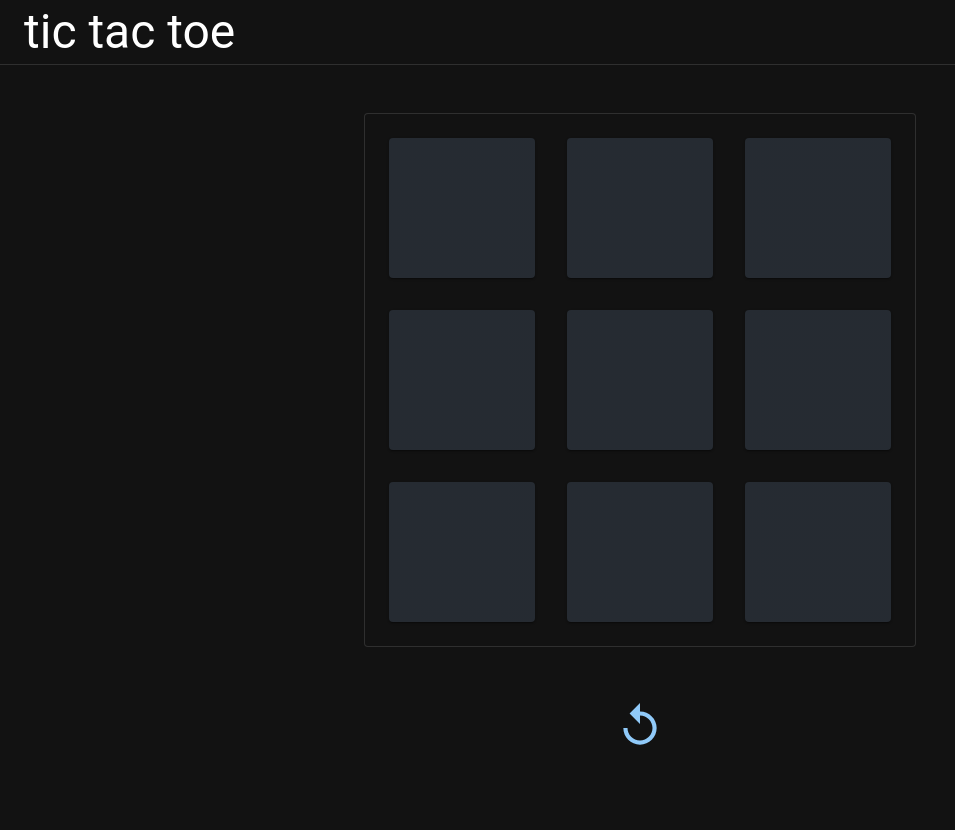
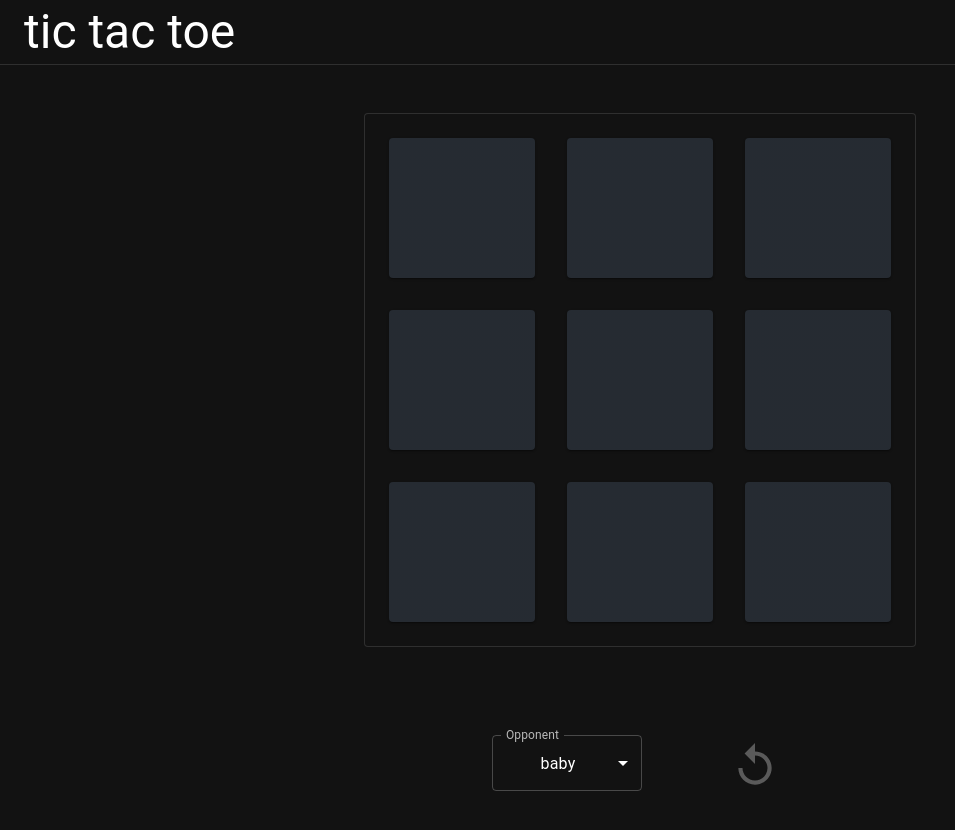
Before and after one commit to brotatotes/tictactoe, a React (Vite) app: page / in a window 1280 px wide. Shown: the top 830 px of the page, without its empty margins (0-955 px from the left). Built offline with nearby package versions, Linux system fonts and the light colour scheme.

Commit message:
add opponent selector

```diff
--- /dev/null
+++ b/src/tsx/TicTacToeBase.tsx
@@ -0,0 +1,74 @@
+export abstract class TicTacToeBase {
+  protected board: TicTacToePiece[];
+
+  constructor() {
+    this.board = new Array(9).fill(TicTacToePiece.None);
+  }
+
+  public getBoard() {
+    return this.board;
+  }
+
+  public getPiece(index: number) {
+    return this.board[index];
+  }
+
+  public setPiece(index: number, piece: TicTacToePiece) {
+    this.board[index] = piece;
+  }
+
+  public isBoardEmpty(): boolean {
+    return this.board.every((p) => p === TicTacToePiece.None)
+  }
+
+  public getWinner(): TicTacToePiece {
+    return this.checkRowWinner() || this.checkColWinner() || this.checkDiagWinner();
+  }
+
+  public isGameOver(): boolean {
+    return this.getWinner() !== TicTacToePiece.None || this.board.every((p) => p !== TicTacToePiece.None);
+  }
+
+  public abstract getBestMove(player: TicTacToePiece): number
+
+  private checkRowWinner(): TicTacToePiece {
+    for (let r = 0; r < 3; r++) {
+      let winner = this.checkArrWinner([r * 3, r * 3 + 1, r * 3 + 2]);
+      if (winner) {
+        return winner;
+      }
+    }
+
+    return TicTacToePiece.None;
+  }
+
+  private checkColWinner(): TicTacToePiece {
+    for (let c = 0; c < 3; c++) {
+      let winner = this.checkArrWinner([c, c + 3, c + 6]);
+      if (winner) {
+        return winner;
+      }
+    }
+
+    return TicTacToePiece.None;
+  }
+
+  private checkDiagWinner(): TicTacToePiece {
+    return this.checkArrWinner([0, 4, 8]) || this.checkArrWinner([2, 4, 6]);
+  }
+
+  private checkArrWinner(arr: number[]): TicTacToePiece {
+    let pieces = arr.map(i => this.board[i]);
+    if (pieces.every((v) => v === pieces[0])) {
+      return pieces[0];
+    }
+
+    return TicTacToePiece.None;
+  }
+}
+
+export enum TicTacToePiece {
+  None = 0,
+  X,
+  O,
+}
--- /dev/null
+++ b/src/tsx/TicTacToeRandom.tsx
@@ -0,0 +1,12 @@
+import { TicTacToeBase, TicTacToePiece } from "./TicTacToeBase";
+
+export class TicTacToeRandom extends TicTacToeBase {
+  public getBestMove(_: TicTacToePiece): number {
+    let botIndex = Math.floor(Math.random() * 9);
+    while (this.getPiece(botIndex) !== TicTacToePiece.None) {
+      botIndex = Math.floor(Math.random() * 9);
+    }
+
+    return botIndex;
+  }
+}
--- /dev/null
+++ b/src/tsx/TicTacToeToddler.tsx
@@ -0,0 +1,101 @@
+import { TicTacToeBase, TicTacToePiece } from "./TicTacToeBase";
+
+export class TicTacToeToddler extends TicTacToeBase {
+  public getBestMove(player: TicTacToePiece): number {
+    let possibleMoves = [...Array(9).keys()].filter((i) => this.board[i] === TicTacToePiece.None);
+    let diag1 = [0, 4, 8];
+    let diag2 = [2, 4, 6];
+
+    // Win if possible.
+    for (let move of possibleMoves) {
+      let r = Math.floor(move / 3);
+      let c = move % 3;
+
+      let row = [r * 3, r * 3 + 1, r * 3 + 2];
+      let col = [c, c + 3, c + 6];
+
+      if (this.hasTwo(player, row)) {
+        return move;
+      }
+
+      if (this.hasTwo(player, col)) {
+        return move;
+      }
+
+      if (diag1.includes(move) && this.hasTwo(player, diag1)) {
+        return move;
+      }
+
+      if (diag2.includes(move) && this.hasTwo(player, diag2)) {
+        return move;
+      }
+    }
+
+    // Block opponent if possible.
+    for (let move of possibleMoves) {
+      let r = Math.floor(move / 3);
+      let c = move % 3;
+
+      let row = [r * 3, r * 3 + 1, r * 3 + 2];
+      let col = [c, c + 3, c + 6];
+
+      let otherPlayer = TicTacToePiece.X;
+      if (player === TicTacToePiece.X) {
+        otherPlayer = TicTacToePiece.O;
+      }
+
+      if (this.hasTwo(otherPlayer, row)) {
+        return move;
+      }
+
+      if (this.hasTwo(otherPlayer, col)) {
+        return move;
+      }
+
+      if (diag1.includes(move) && this.hasTwo(otherPlayer, diag1)) {
+        return move;
+      }
+
+      if (diag2.includes(move) && this.hasTwo(otherPlayer, diag2)) {
+        return move;
+      }
+    }
+
+    // No immediate win or block possible. Get 2 in a row.
+    for (let move of possibleMoves) {
+      let r = Math.floor(move / 3);
+      let c = move % 3;
+
+      let row = [r * 3, r * 3 + 1, r * 3 + 2];
+      let col = [c, c + 3, c + 6];
+
+      if (this.hasOne(player, row)) {
+        return move;
+      }
+
+      if (this.hasOne(player, col)) {
+        return move;
+      }
+
+      if (diag1.includes(move) && this.hasOne(player, diag1)) {
+        return move;
+      }
+
+      if (diag2.includes(move) && this.hasOne(player, diag2)) {
+        return move;
+      }
+    }
+
+    return possibleMoves[Math.floor(Math.random() * possibleMoves.length)];
+  }
+
+  private hasTwo(player: TicTacToePiece, arr: number[]): boolean {
+    return arr.filter((i) => this.board[i] === player).length === 2
+      && arr.filter((i) => this.board[i] === TicTacToePiece.None).length === 1;
+  }
+
+  private hasOne(player: TicTacToePiece, arr: number[]): boolean {
+    return arr.filter((i) => this.board[i] === player).length === 1
+      && arr.filter((i) => this.board[i] === TicTacToePiece.None).length === 2;
+  }
+}
--- a/src/tsx/app.tsx
+++ b/src/tsx/app.tsx
@@ -3,7 +3,7 @@ import { createRoot } from 'react-dom/client';
 import { ThemeProvider, createTheme } from '@mui/material/styles';
 import CssBaseline from '@mui/material/CssBaseline';
 import { AppBar, Toolbar, Typography } from '@mui/material';
-import { TicTacToe } from './tictactoe';
+import { TicTacToe } from './TicTacToe';
 
 const darkTheme = createTheme({
   palette: {
--- a/src/tsx/tictactoe.tsx
+++ b/src/tsx/tictactoe.tsx
@@ -1,20 +1,29 @@
 import * as React from 'react';
-import { Paper, Grid, Box, Button, Container, Typography } from "@mui/material";
+import { Paper, Grid, Box, Button, Container, Typography, FormControl, InputLabel, Select, MenuItem } from "@mui/material";
 import CloseIcon from '@mui/icons-material/Close';
 import RadioButtonUncheckedIcon from '@mui/icons-material/RadioButtonUnchecked';
 import ReplayIcon from '@mui/icons-material/Replay';
+import { TicTacToeRandom as TicTacToeBaby } from './TicTacToeRandom';
+import { TicTacToePiece } from './TicTacToeBase';
+import { TicTacToeToddler } from './TicTacToeToddler';
+
+enum Opponent {
+  Baby,
+  Toddler,
+}
 
 export class TicTacToe extends React.Component<{}> {
   state = {
-    tictactoe: new TTTGame(),
-    winner: TTTPiece.None
+    tictactoe: new TicTacToeBaby(),
+    winner: TicTacToePiece.None,
+    nextOpponent: Opponent.Baby
   }
 
-  getSquare(piece: TTTPiece, index: number) {
+  getSquare(piece: TicTacToePiece, index: number) {
     let icon = <div />
-    if (piece === TTTPiece.X) {
+    if (piece === TicTacToePiece.X) {
       icon = <CloseIcon sx={{ fontSize: "85px" }} />
-    } else if (piece === TTTPiece.O) {
+    } else if (piece === TicTacToePiece.O) {
       icon = <RadioButtonUncheckedIcon sx={{ fontSize: "70px" }} />
     }
 
@@ -26,14 +35,13 @@ export class TicTacToe extends React.Component<{}> {
   }
 
   clickSquare(index: number) {
-    if (!this.state.tictactoe.isGameOver() && this.state.tictactoe.getPiece(index) === TTTPiece.None) {
-      this.state.tictactoe.setPiece(index, TTTPiece.X)
+    if (!this.state.tictactoe.isGameOver() && this.state.tictactoe.getPiece(index) === TicTacToePiece.None) {
+      this.state.tictactoe.setPiece(index, TicTacToePiece.X)
       let winner = this.state.tictactoe.getWinner()
 
       if (!this.state.tictactoe.isGameOver()) {
-        // let botMove = this.state.tictactoe.getRandomMove(TTTPiece.O)
-        let botMove = this.state.tictactoe.getBestMove(TTTPiece.O)
-        this.state.tictactoe.setPiece(botMove, TTTPiece.O)
+        let botMove = this.state.tictactoe.getBestMove(TicTacToePiece.O)
+        this.state.tictactoe.setPiece(botMove, TicTacToePiece.O)
         winner = this.state.tictactoe.getWinner()
       }
 
@@ -43,8 +51,8 @@ export class TicTacToe extends React.Component<{}> {
 
   getResultText() {
     let text = "it's a tie 🥲"
-    if (this.state.winner !== TTTPiece.None) {
-      text = (this.state.winner === TTTPiece.X ? "nice job i guess 🙄" : "how did you lose? 🤣")
+    if (this.state.winner !== TicTacToePiece.None) {
+      text = (this.state.winner === TicTacToePiece.X ? "amazing 🙄" : "how did you lose? 🤣")
     }
 
     return (
@@ -54,8 +62,35 @@ export class TicTacToe extends React.Component<{}> {
     )
   }
 
+  getResetButton() {
+    return (
+      <Button disabled={this.state.tictactoe.isBoardEmpty() && this.opponentMatchesGame()} onClick={() => this.resetGame()} sx={{ marginLeft: 10 }}>
+        <ReplayIcon sx={{ fontSize: "50px" }} />
+        {/* <Typography variant="h4" color="inherit" noWrap sx={{ textAlign: 'center' }}>
+          Apply
+        </Typography> */}
+      </Button>
+    )
+  }
+
+  opponentMatchesGame() {
+    return this.state.nextOpponent === Opponent.Baby && this.state.tictactoe instanceof TicTacToeBaby
+      || this.state.nextOpponent === Opponent.Toddler && this.state.tictactoe instanceof TicTacToeToddler
+  }
+
   resetGame() {
-    this.setState({ tictactoe: new TTTGame(), winner: TTTPiece.None })
+    let gameType = TicTacToeBaby
+    if (this.state.nextOpponent === Opponent.Toddler) {
+      gameType = TicTacToeToddler
+    }
+
+    console.log(gameType)
+
+    this.setState({ tictactoe: new gameType(), winner: TicTacToePiece.None })
+  }
+
+  changeOpponent(event) {
+    this.setState({ nextOpponent: event.target.value })
   }
 
   render() {
@@ -77,10 +112,21 @@ export class TicTacToe extends React.Component<{}> {
             </Grid>
           </Box>
         </Paper>
-        <Box textAlign='center' sx={{ minHeight: 100 }}>
-          <Button onClick={() => this.resetGame()}>
-            <ReplayIcon sx={{ fontSize: "50px" }} />
-          </Button>
+        <Box textAlign='center' sx={{ minHeight: 100, p: 5 }}>
+          <FormControl sx={{ minWidth: 150 }}>
+            <InputLabel id="demo-simple-select-label">Opponent</InputLabel>
+            <Select
+              labelId="demo-simple-select-label"
+              id="demo-simple-select"
+              value={this.state.nextOpponent}
+              label="Opponent"
+              onChange={(e) => this.changeOpponent(e)}
+            >
+              <MenuItem value={Opponent.Baby}>baby</MenuItem>
+              <MenuItem value={Opponent.Toddler}>toddler</MenuItem>
+            </Select>
+          </FormControl>
+          {this.getResetButton()}
         </Box>
         <Box textAlign='center' sx={{ minHeight: 80 }}>
           {this.state.tictactoe.isGameOver() ? this.getResultText() : null}
@@ -89,162 +135,3 @@ export class TicTacToe extends React.Component<{}> {
     )
   }
 }
-
-enum TTTPiece {
-  None = 0,
-  X,
-  O,
-}
-
-class TTTGame {
-  private board: TTTPiece[]
-
-  constructor() {
-    this.board = new Array(9).fill(TTTPiece.None)
-  }
-
-  public getBoard() {
-    return this.board
-  }
-
-  public getPiece(index: number) {
-    return this.board[index]
-  }
-
-  public setPiece(index: number, piece: TTTPiece) {
-    this.board[index] = piece
-  }
-
-  public getWinner(): TTTPiece {
-    return this.checkRowWinner() || this.checkColWinner() || this.checkDiagWinner()
-  }
-
-  public isGameOver(): boolean {
-    return this.getWinner() !== TTTPiece.None || this.board.every((p) => p !== TTTPiece.None)
-  }
-
-  public getRandomMove(player: TTTPiece): number {
-    let botIndex = Math.floor(Math.random() * 9)
-    while (this.getPiece(botIndex) !== TTTPiece.None) {
-      botIndex = Math.floor(Math.random() * 9)
-    }
-
-    return botIndex
-  }
-
-  public getBestMove(player: TTTPiece): number {
-    let possibleMoves = [...Array(9).keys()].filter((i) => this.board[i] === TTTPiece.None)
-    let diag1 = [0, 4, 8]
-    let diag2 = [2, 4, 6]
-
-    // Win if possible.
-    for (let move of possibleMoves) {
-      let r = Math.floor(move / 3)
-      let c = move % 3
-
-      let row = [r * 3, r * 3 + 1, r * 3 + 2]
-      let col = [c, c + 3, c + 6]
-
-      if (this.hasTwo(player, row)) {
-        return move
-      }
-
-      if (this.hasTwo(player, col)) {
-        return move
-      }
-
-      if (diag1.includes(move) && this.hasTwo(player, diag1)) {
-        return move
-      }
-
-      if (diag2.includes(move) && this.hasTwo(player, diag2)) {
-        return move
-      }
-    }
-
-    // Block opponent if possible.
-    for (let move of possibleMoves) {
-      let r = Math.floor(move / 3)
-      let c = move % 3
-
-      let row = [r * 3, r * 3 + 1, r * 3 + 2]
-      let col = [c, c + 3, c + 6]
-
-      let otherPlayer = TTTPiece.X
-      if (player === TTTPiece.X) {
-        otherPlayer = TTTPiece.O
-      }
-
-      if (this.hasTwo(otherPlayer, row)) {
-        return move
-      }
-
-      if (this.hasTwo(otherPlayer, col)) {
-        return move
-      }
-
-      if (diag1.includes(move) && this.hasTwo(otherPlayer, diag1)) {
-        return move
-      }
-
-      if (diag2.includes(move) && this.hasTwo(otherPlayer, diag2)) {
-        return move
-      }
-    }
-
-    // No immediate win or block possible. Claim the center if possible.
-    for (let move of possibleMoves) {
-      if (move === 4) {
-        return move
-      }
-    }
-
-    // No immediate win or block possible. Claim a non-corner if possible.
-    for (let move of possibleMoves) {
-      if ([1, 3, 5, 7].includes(move)) {
-        return move
-      }
-    }
-
-    return possibleMoves[Math.floor(Math.random() * possibleMoves.length)]
-  }
-
-  private hasTwo(player: TTTPiece, arr: number[]): boolean {
-    return arr.filter((i) => this.board[i] === player).length === 2
-  }
-
-  private checkRowWinner(): TTTPiece {
-    for (let r = 0; r < 3; r++) {
-      let winner = this.checkArrWinner([r * 3, r * 3 + 1, r * 3 + 2])
-      if (winner) {
-        return winner
-      }
-    }
-
-    return TTTPiece.None
-  }
-
-  private checkColWinner(): TTTPiece {
-    for (let c = 0; c < 3; c++) {
-      let winner = this.checkArrWinner([c, c + 3, c + 6])
-      if (winner) {
-        return winner
-      }
-    }
-
-    return TTTPiece.None
-  }
-
-  private checkDiagWinner(): TTTPiece {
-    return this.checkArrWinner([0, 4, 8]) || this.checkArrWinner([2, 4, 6])
-  }
-
-  private checkArrWinner(arr: number[]): TTTPiece {
-    let pieces = arr.map(i => this.board[i])
-    if (pieces.every((v) => v === pieces[0])) {
-      return pieces[0]
-    }
-
-    return TTTPiece.None
-  }
-}
```
